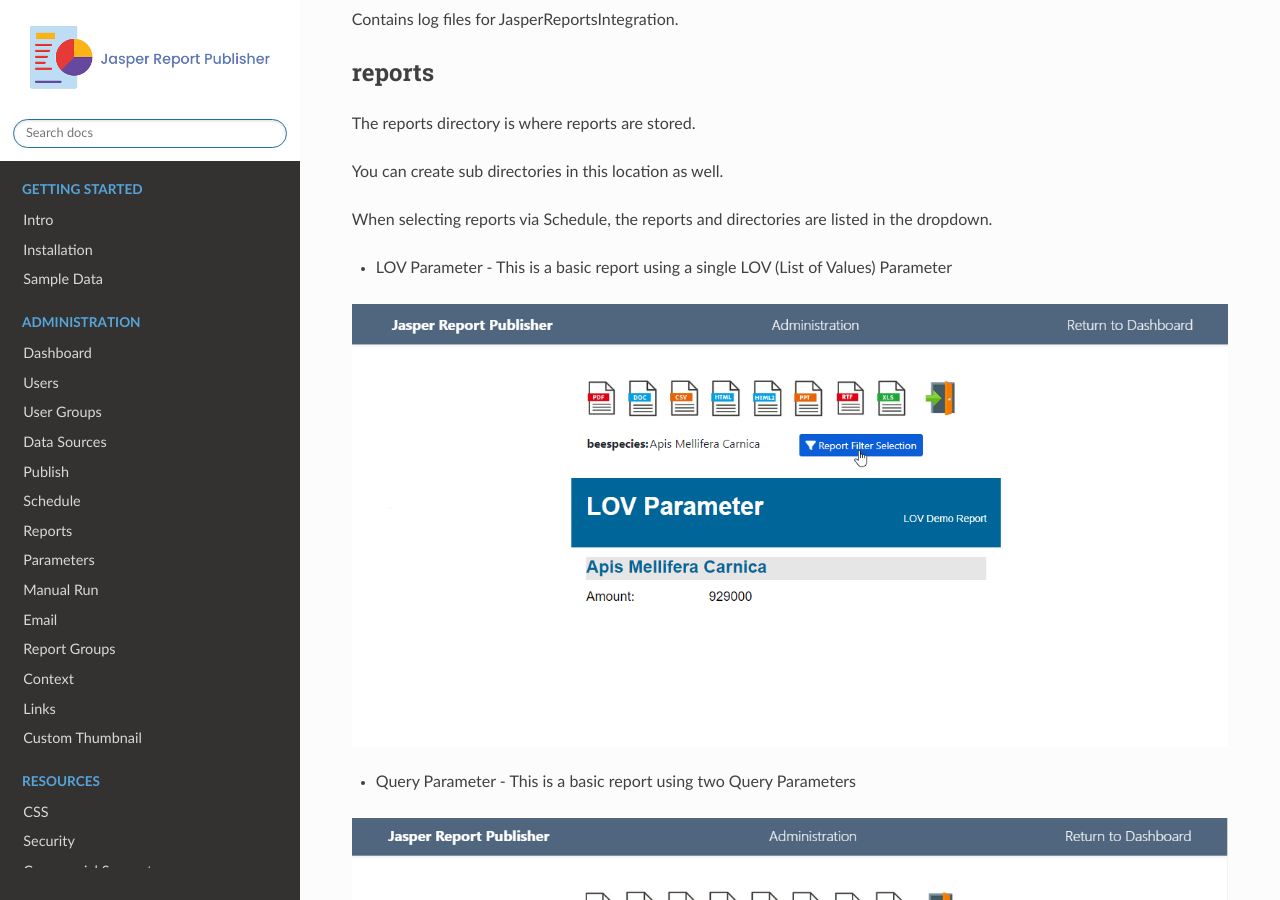
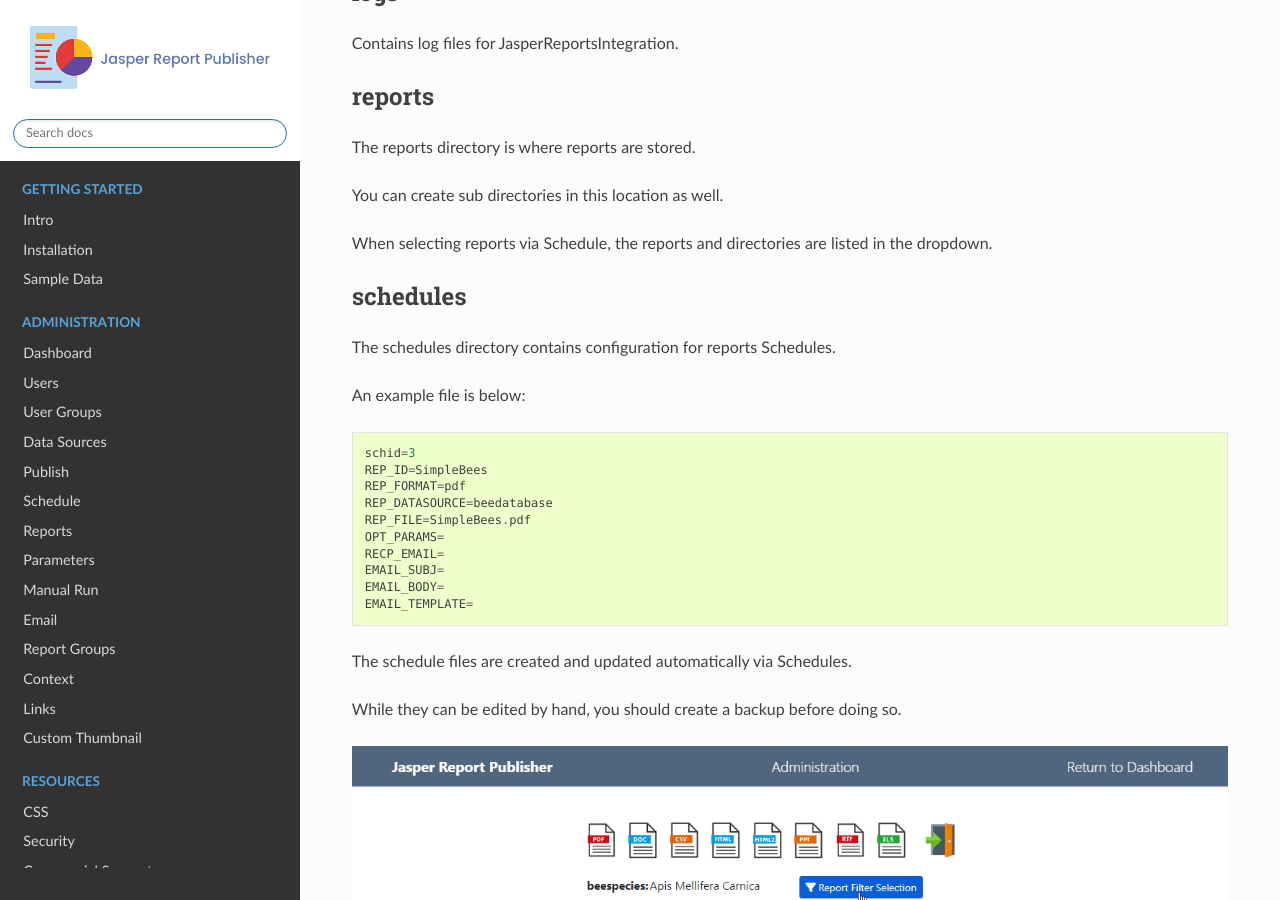
Before and after one commit to AcuGIS/jasper-report-publisher, a Sphinx documentation site: the page built from docs/components/structure/index.rst, in a window 1280 px wide and 900 px high, scrolled down 1886 px. Built offline with Sphinx 7.4.7 and the Read the Docs theme 2.0.0, drawn with Linux system fonts in a browser that asks for light colours; pages that are not in the unit, such as notebooks, are missing from menus.

Commit message:
Update index.rst

```diff
--- a/docs/components/structure/index.rst
+++ b/docs/components/structure/index.rst
@@ -60,8 +60,6 @@
     └── 3_env.sh
 
 
-
-
 conf
 ================
 
@@ -102,7 +100,31 @@
 When selecting reports via Schedule, the reports and directories are listed in the dropdown.
 
 
-* LOV Parameter - This is a basic report using a single LOV (List of Values) Parameter
+schedules
+================
+
+The schedules directory contains configuration for reports Schedules.
+
+An example file is below::
+
+   schid=3
+   REP_ID=SimpleBees
+   REP_FORMAT=pdf
+   REP_DATASOURCE=beedatabase
+   REP_FILE=SimpleBees.pdf
+   OPT_PARAMS=
+   RECP_EMAIL=
+   EMAIL_SUBJ=
+   EMAIL_BODY=
+   EMAIL_TEMPLATE=
+
+The schedule files are created and updated automatically via Schedules.
+
+While they can be edited by hand, you should create a backup before doing so.
+
+
+
+
 
 .. image:: ../../_static/lov-report-0.png
 
```
